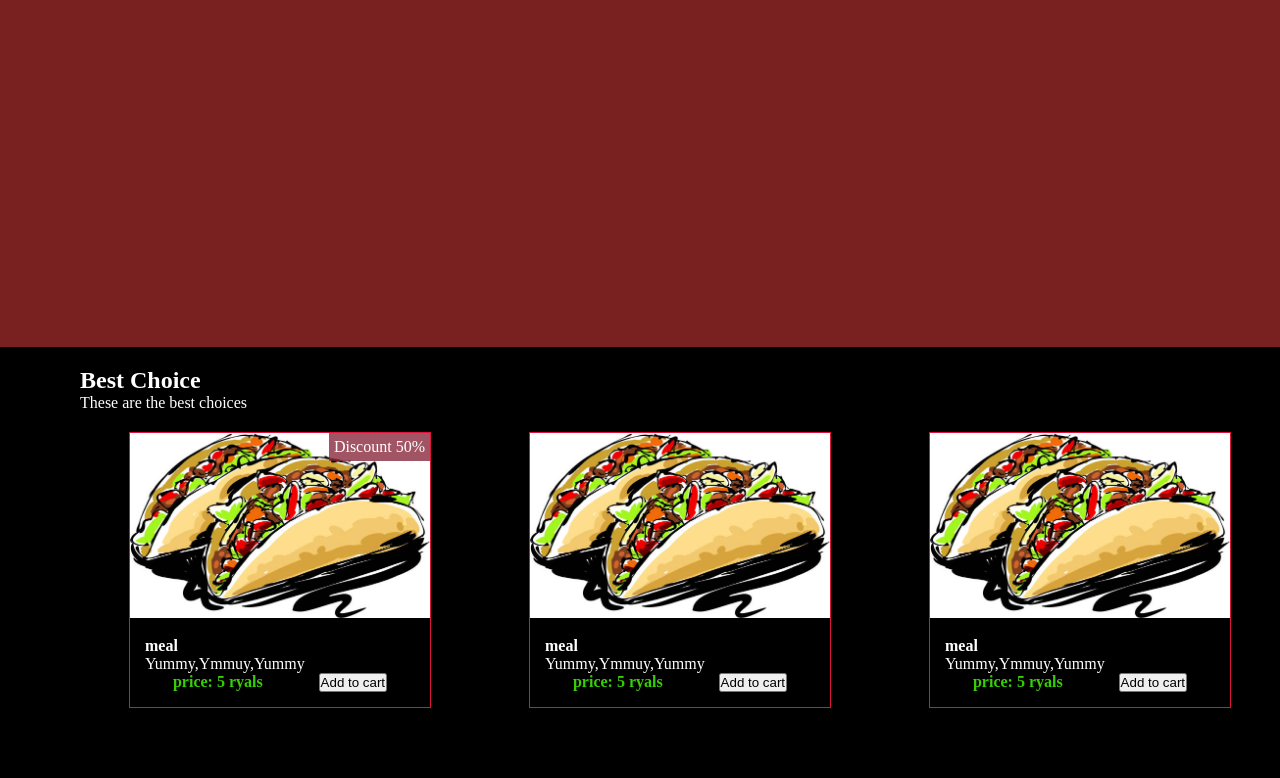
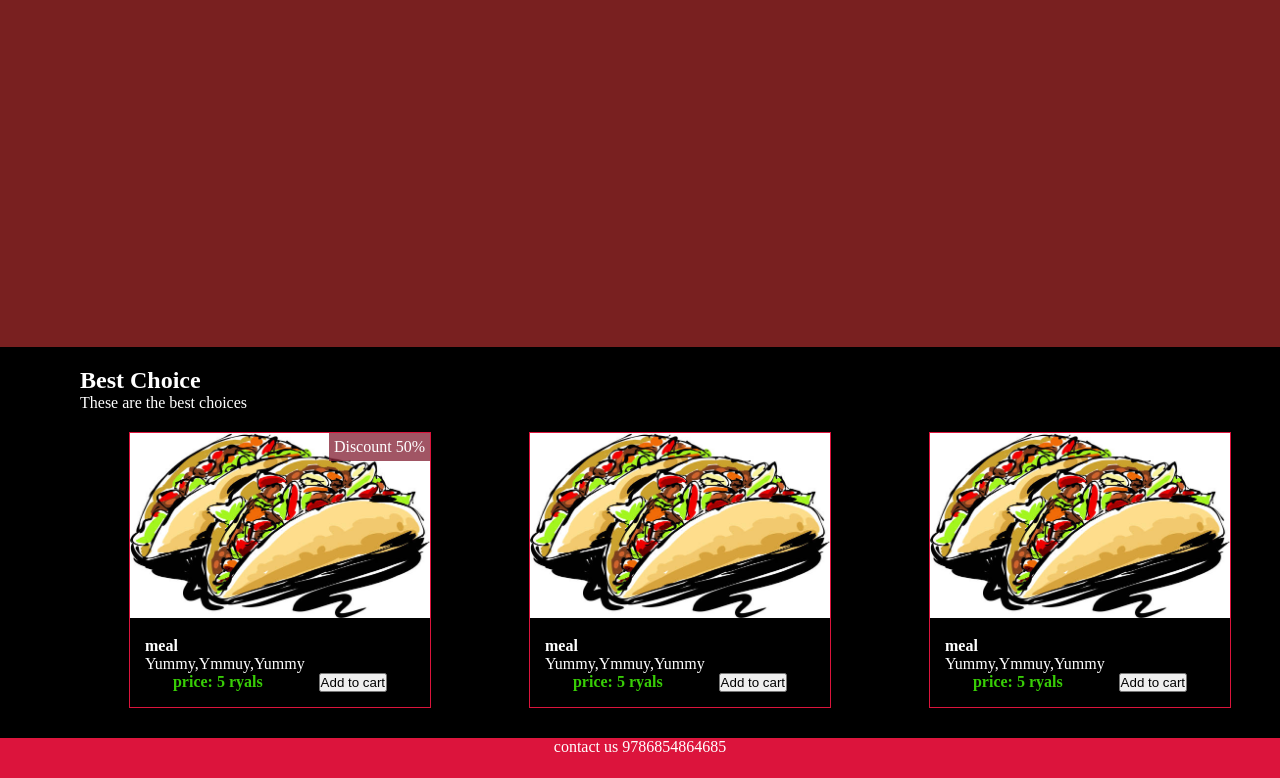
Before and after one commit to jouryABDULLAH/resturant, a plain HTML site: page index.html in a window 1280 px wide. Shown: the part 491-1269 px from the top of the page. Before the commit the page ends 1204 px from the top, so only its background shows below. Drawn offline with Linux system fonts and the light colour scheme.

Commit message:
add footer

```diff
--- a/index.html
+++ b/index.html
@@ -47,9 +47,8 @@
                             <h4>meal</h4>
                             <p>Yummy,Ymmuy,Yummy</p>
                            <div class="cart"> <span class="price">price: 5 ryals</span> <button class="add">Add to cart </button></div>
-                           <span class="discount">Discount 50%</span>
-
                         </div>
+                        <span class="discount">Discount 50%</span>
                     </div>
                 </div>
 
@@ -85,7 +84,7 @@
     </main>
 
     <footer>
-
+        contact us 9786854864685
     </footer>
 
 </body>
--- a/styles/style.css
+++ b/styles/style.css
@@ -2,6 +2,10 @@
 *{
     margin: 0;
     padding: 0;
+}
+
+main{
+    padding-bottom: 25px;
 }
 
 body{
@@ -139,6 +143,12 @@ nav a:hover{
 .add{
 
 }
+
+footer{
+    background-color: crimson;
+    text-align: center;
+    height: 5vh;
+}
 /*
 .list a{
 
```
